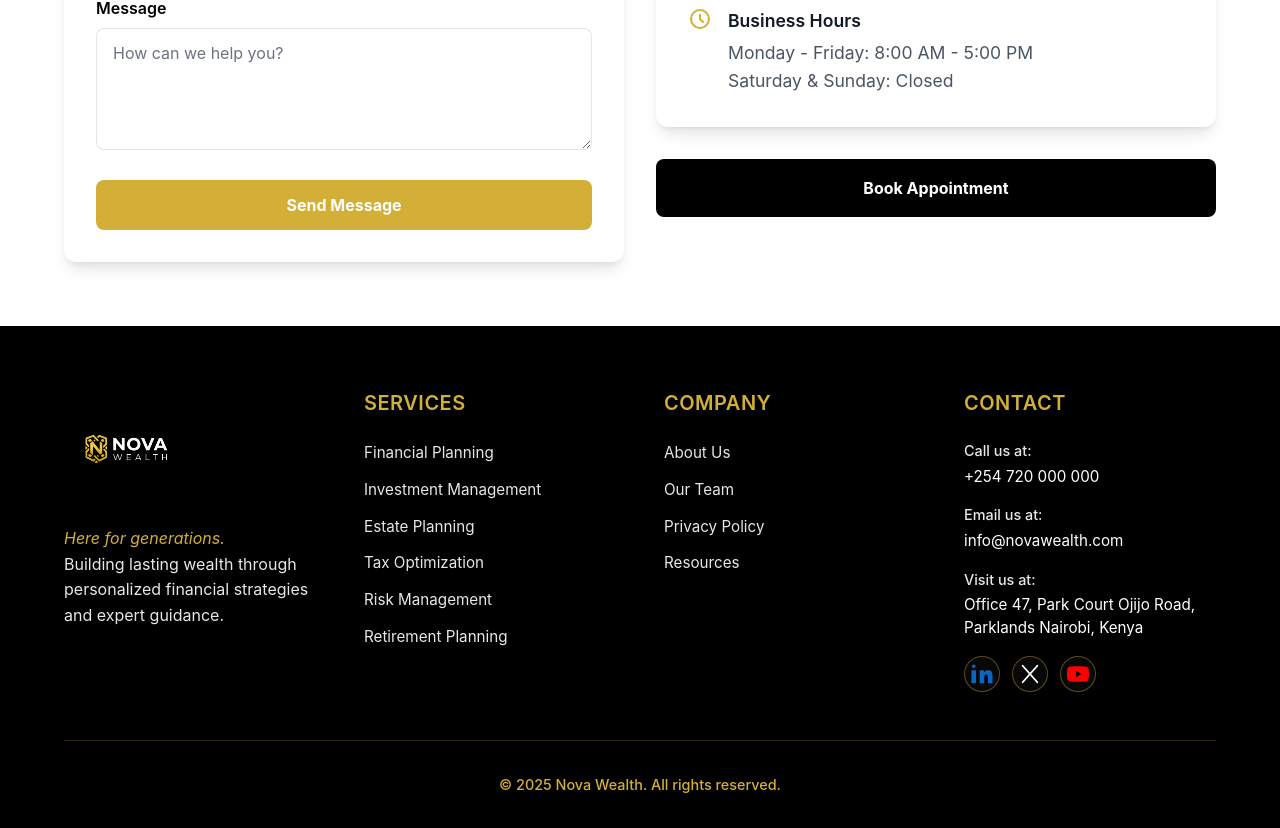
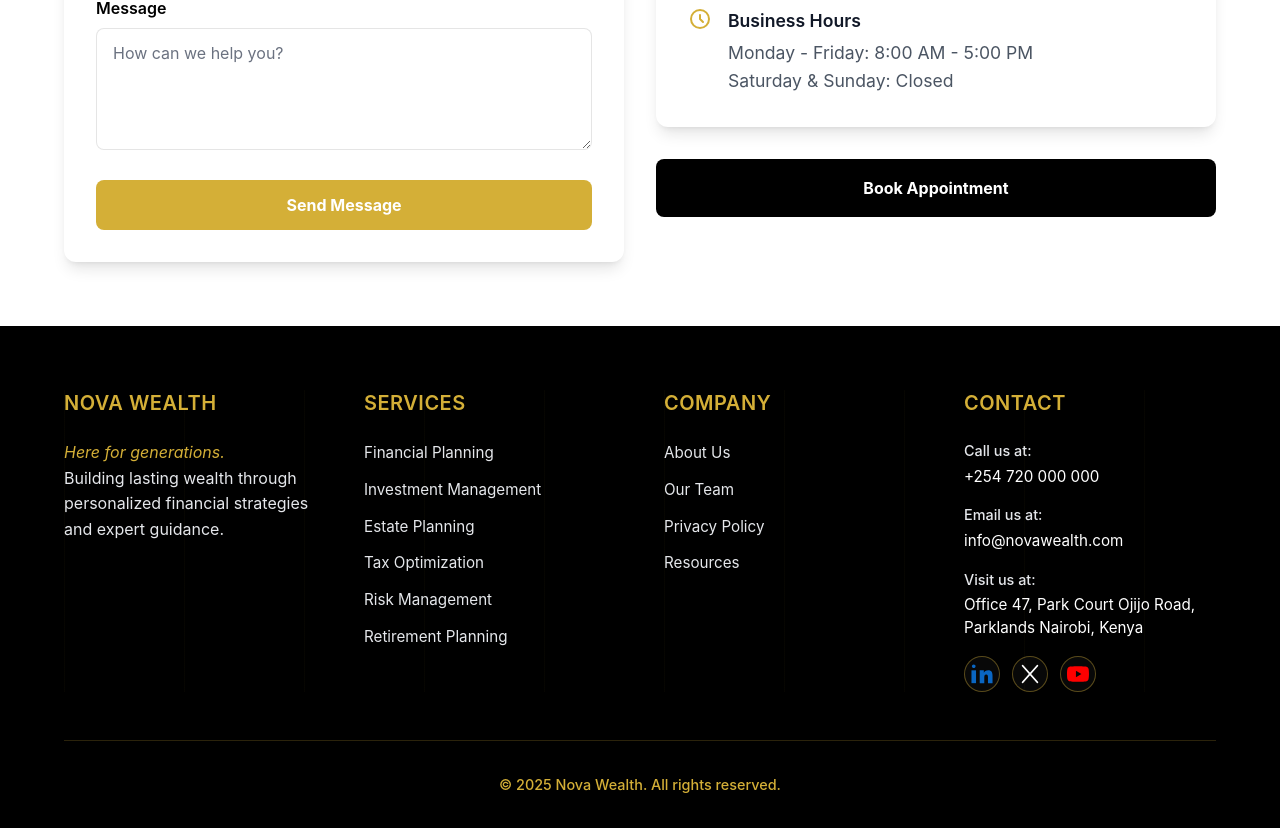
Before and after one commit to myrajarenga/Nova-Wealth, a React (Vite) app: page /contact in a window 1280 px wide. Shown: the part 810-1638 px from the top of the page. Built offline with nearby package versions, Linux system fonts and the light colour scheme.

Commit message:
Refactor Footer component: improve layout alignment and add visual guides for better structure

```diff
--- a/src/components/Footer.css
+++ b/src/components/Footer.css
@@ -9,24 +9,29 @@
   grid-template-columns: repeat(auto-fit, minmax(250px, 1fr));
   gap: 3rem;
   margin-bottom: 3rem;
+  align-items: start; /* top-align columns so logo lines up with other column headings */
+  position: relative; /* allow alignment guides overlay */
 }
 
 .footer-column {
   display: flex;
   flex-direction: column;
+  align-items: flex-start;
 }
 
 .footer-logo {
   font-size: 1.5rem;
   font-weight: 700;
   color: var(--gold-accent);
-  margin-bottom: 1rem;
+  margin-bottom: 0.5rem;
 }
 
 .footer-logo img {
-  max-height: 120px;
+  max-height: 72px;
   width: auto;
 }
+
+/* footer-brand helpers removed - logo and tagline are rendered directly */
 
 .footer-tagline {
   color: var(--gray-text);
@@ -49,10 +54,9 @@
 }
 
 .invisible-title {
+  /* keep the same spacing as a normal .footer-title but hide the text visually
+     so the logo column lines up with the other column headings */
   visibility: hidden;
-  height: 0;
-  margin: 0;
-  padding: 0;
 }
 
 .footer-links {
@@ -201,6 +205,7 @@
 
   .footer-column {
     text-align: center;
+    align-items: center;
   }
 
   .contact-item {
@@ -224,6 +229,28 @@
   }
 }
 
+/* Subtle alignment guides (very low opacity). These provide visual vertical guides
+   to help with pixel-perfect alignment. They are intentionally faint.
+   Remove or reduce opacity if you don't want them visible in production. */
+.footer-content::before {
+  content: '';
+  position: absolute;
+  left: 0;
+  right: 0;
+  top: 0;
+  bottom: 0;
+  pointer-events: none;
+  background-image: repeating-linear-gradient(
+    to right,
+    rgba(212,175,55,0.03) 0px,
+    rgba(212,175,55,0.03) 1px,
+    transparent 1px,
+    transparent 120px
+  );
+  mix-blend-mode: normal;
+  opacity: 1; /* keep extremely subtle -- adjust to 0 to hide */
+}
+
 .footer-column {
   animation: fadeInUp 0.6s ease-out;
 }
--- a/src/components/Footer.jsx
+++ b/src/components/Footer.jsx
@@ -8,10 +8,9 @@
         <div className="footer-content">
           {/* Logo and Tagline Column */}
           <div className="footer-column">
-            <h3 className="footer-title invisible-title">Nova Wealth</h3>
-            <div className="footer-logo">
-              <img src="/images/Logo for Nova Wealth - SVG.svg" alt="Nova Wealth Logo" />
-            </div>
+            <h3 className="footer-title">Nova Wealth</h3>
+
+
             <p className="footer-tagline"><i>Here for generations.</i></p>
             <p className="footer-tagline">Building lasting wealth through personalized financial strategies and expert guidance.</p>
           </div>
```
